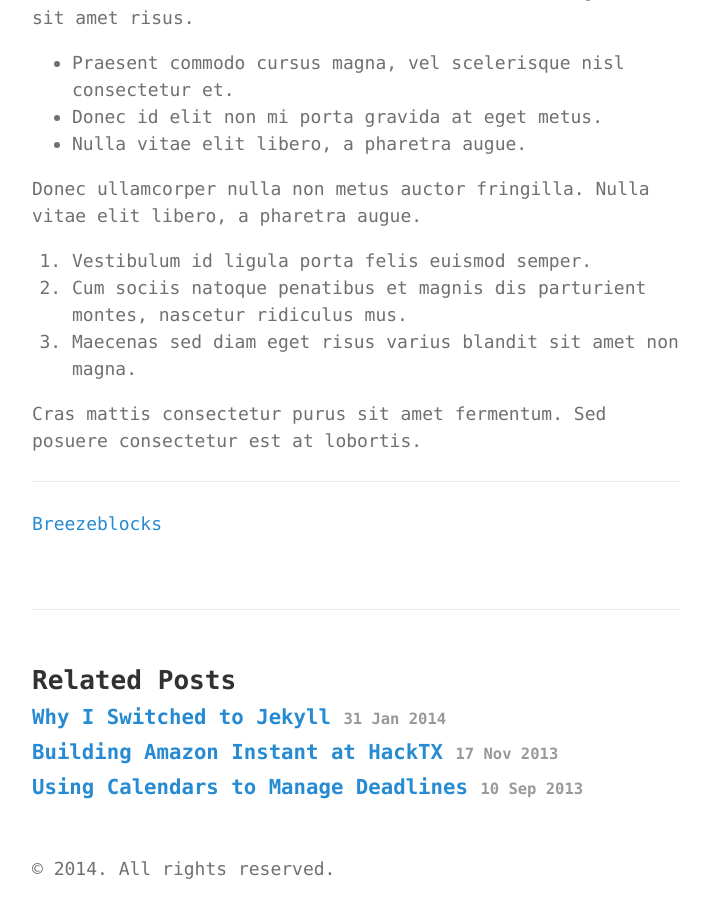
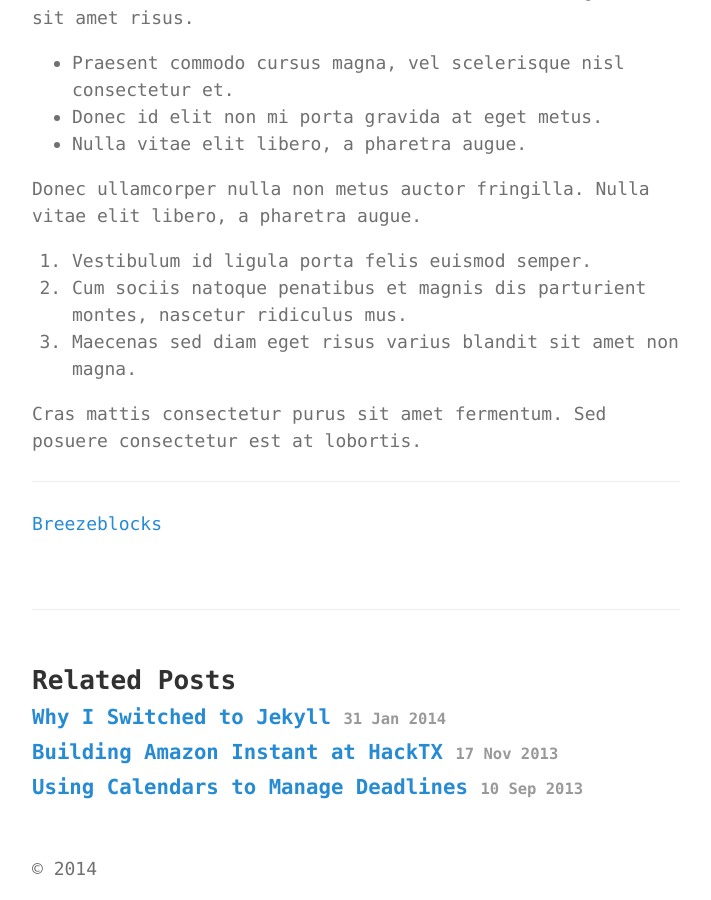
Before and after one commit to greyshi/greyshi.github.io, a Jekyll site: the page built from _posts/2012-02-07-example-content.md, in a window 1280 px wide and 900 px high, scrolled down 1667 px. Shown: the whole window, without its empty margins (284-995 px from the left). Built offline with Jekyll 4.4.1, drawn with Linux system fonts in a browser that asks for light colours; nearby versions of some CDN libraries; Markdown is read by kramdown in place of the engine named in the settings.

Commit message:
Remove "All rights reserved" from footer

```diff
--- a/404.html
+++ b/404.html
@@ -6,5 +6,5 @@
 
 <div class="page">
   <h1 class="page-title">404: Page not found</h1>
-  <p class="lead">Sorry, we've misplaced that URL or it's pointing to something that doesn't exist. <a href="/">Head back home</a> to try finding it again.</p>
+  <p class="lead">Sorry, I've misplaced that URL or it's pointing to something that doesn't exist. <a href="/">Head back home</a> to try finding it again.</p>
 </div>
--- a/_layouts/default.html
+++ b/_layouts/default.html
@@ -22,7 +22,7 @@
 
       <div class="footer">
         <p>
-          &copy; {{ site.time | date: '%Y' }}. All rights reserved.
+          &copy; {{ site.time | date: '%Y' }}
         </p>
       </div>
     </div>
```
Also changed, not shown: 10 other files.
